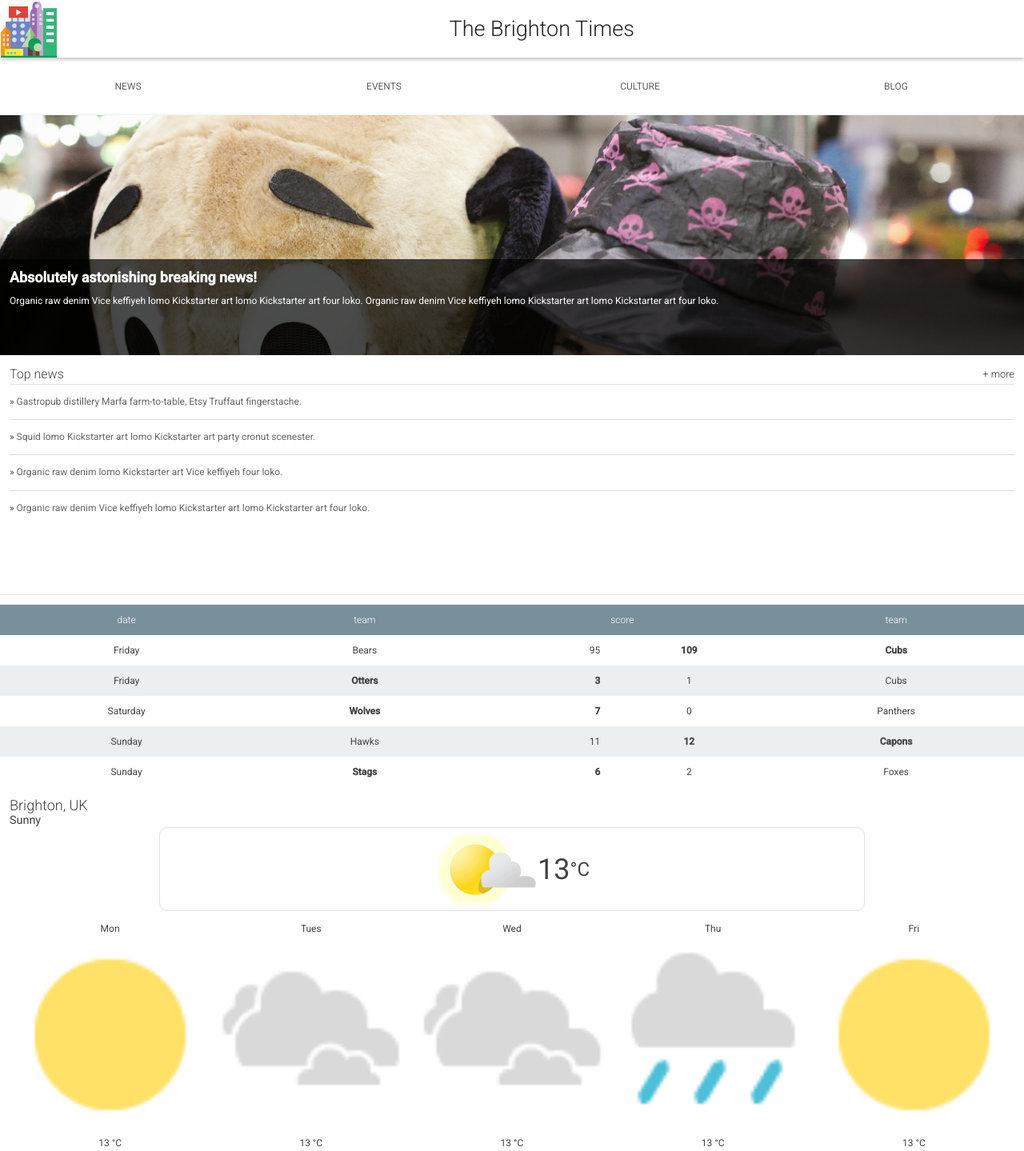
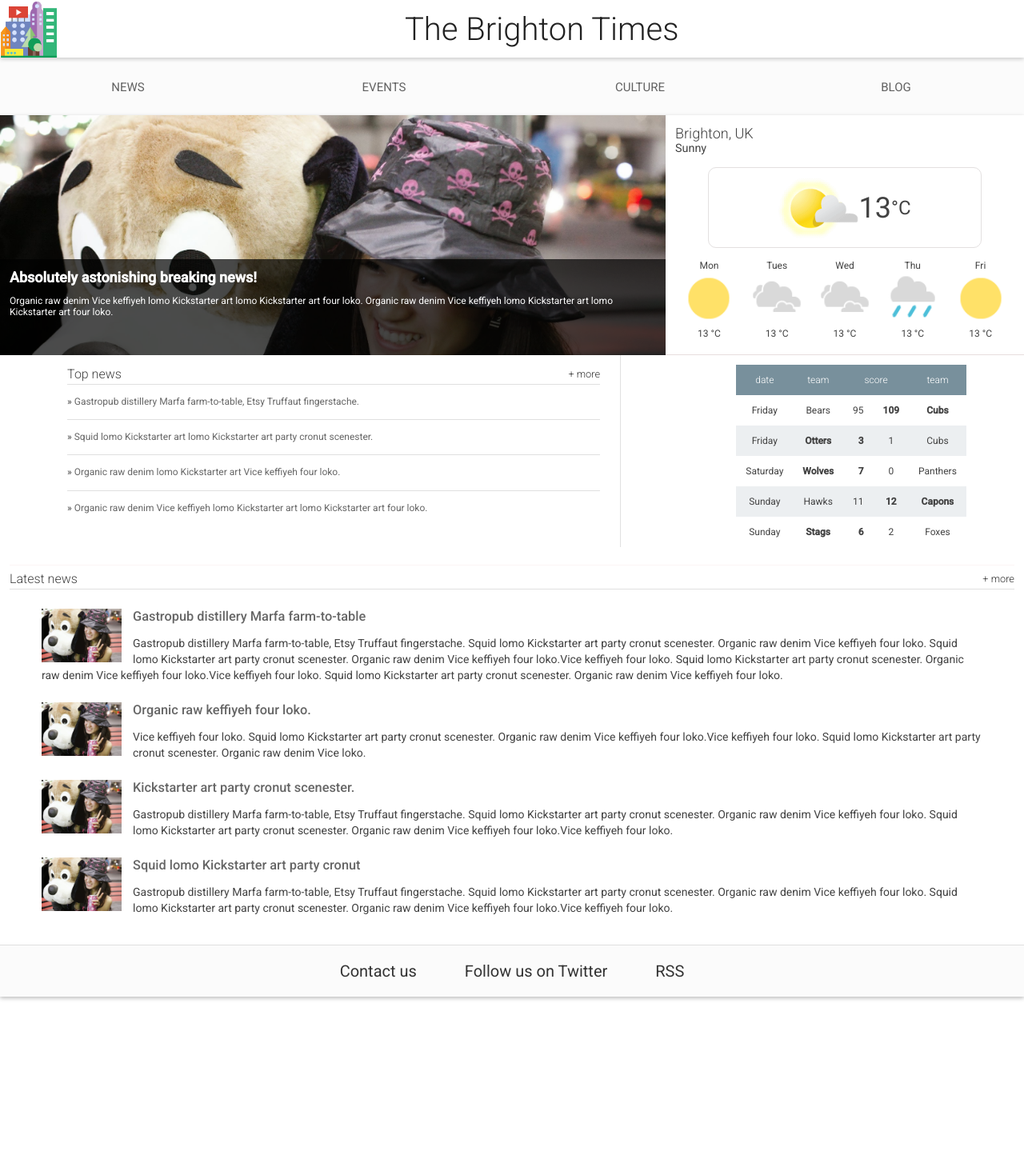
Before and after one commit to simonmontaggioni/Responsive-Web-Design-Practice, a plain HTML site: page index.html in a window 1280 px wide. Shown: the top 1439 px of the page at 80% size. After the commit the page ends 1256 px from the top, so only its background shows below. Drawn offline with Linux system fonts and the light colour scheme.

Commit message:
style: Set the styles for devices with (min-width: 760px)

```diff
--- a/main.css
+++ b/main.css
@@ -173,7 +173,7 @@ main {
  */
 
 .top-news {
-  height: 300px;
+  /* height: 300px; */
   border-bottom: 1px solid #e0e0e0;
   padding: 1em;
 }
@@ -217,6 +217,7 @@ main {
 
 .scores {
   padding-top: 1em;
+  overflow-y: scroll;
 }
 
 .scores__table {
@@ -292,6 +293,7 @@ main {
 
 .weather__today__image {
   vertical-align: middle;
+  height: 80px;
 }
 
 .weather__today__temp {
@@ -314,7 +316,7 @@ main {
 }
 
 .weather__next__image {
-  width: 100%;
+  width: 70%;
 }
 
 /*
@@ -386,3 +388,84 @@ footer ul {
     margin: auto;
   }
 }
+
+@media screen and (min-width: 760px) {
+  .content {
+    display: flex;
+    flex-wrap: wrap;
+  }
+  .header__title {
+    margin: auto;
+    font-size: 2.5rem;
+  }
+
+  .nav {
+    background-color: rgb(240, 240, 240, 27%);
+    font-size: 15px;
+  }
+
+  .hero {
+    order: 0;
+    width: 65%;
+  }
+
+  .top-news {
+    order: 2;
+    position: relative;
+    width: 55%;
+    margin: 0px auto;
+    border-bottom: none;
+    border-right: 1px solid #e0e0e0;
+    padding-right: 25px;
+  }
+
+  .scores {
+    order: 3;
+    width: auto;
+    margin: 0px auto;
+  }
+
+  .weather {
+    order: 1;
+    width: 35%;
+    border-bottom: solid 0.5px rgb(231 222 222);
+  }
+
+  .weather__today {
+    width: 80%;
+    height: 36%;
+    margin: 15px auto;
+    align-items: center;
+    border: solid 1px rgb(227 224 224);
+    border-radius: 10px;
+  }
+
+  .weather__next__image {
+    width: 80%;
+  }
+
+  .recent-news {
+    order: 4;
+  }
+
+  .recent-news .news__title {
+    border-top: solid 1px rgb(252 245 245);
+    margin-top: 10px;
+    padding-top: 5px;
+  }
+
+  .recent-news ul {
+    padding: 0px 40px;
+    font-size: 14px;
+  }
+
+  .recent-news li p {
+    line-height: 20px;
+  }
+
+  footer {
+    background-color: rgb(240, 240, 240, 27%);
+    padding: 20px;
+    font-size: 20px;
+  }
+}
```
